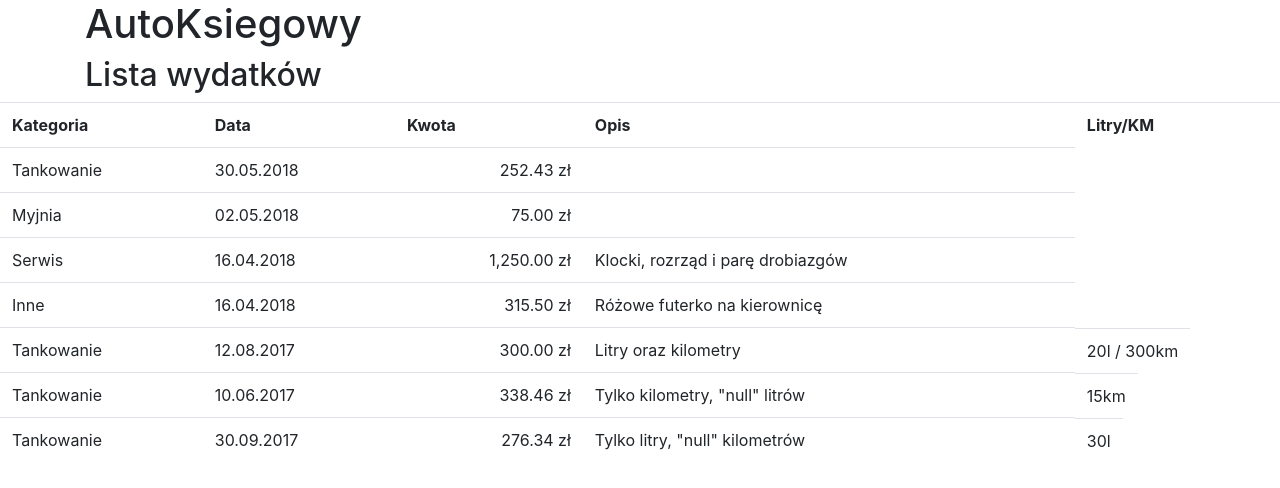
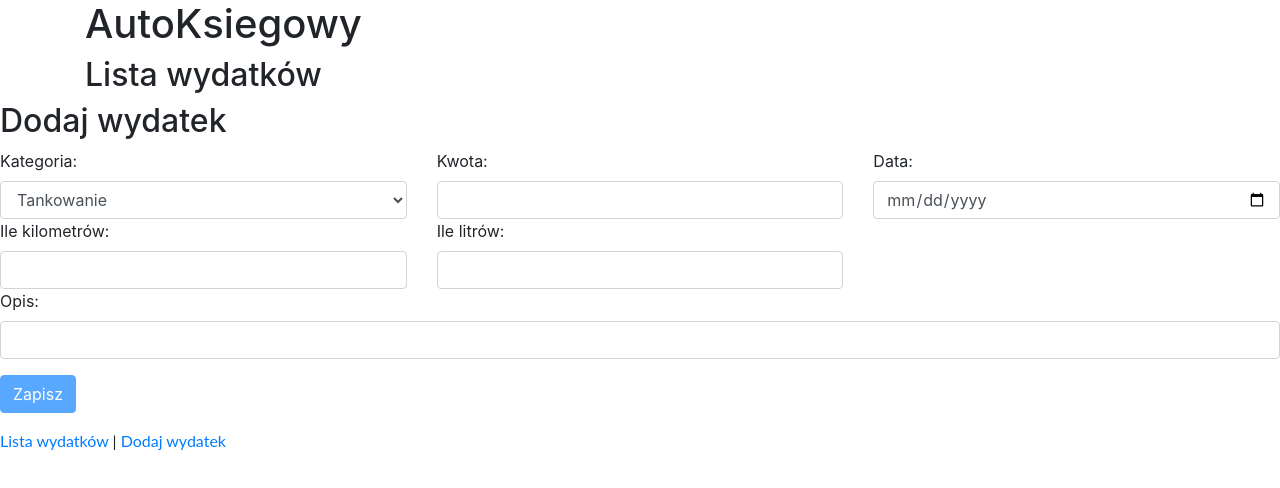
Before and after one commit to OliverKiszka/angular-ngx7eb, an Angular app: page /dodaj in a window 1280 px wide. Shown: the top 488 px of the page. Built offline with nearby package versions, Linux system fonts and the light colour scheme.

Commit message:
7 files modified, 3 added

```diff
--- a/src/app/app.component.html
+++ b/src/app/app.component.html
@@ -7,4 +7,9 @@
 
 </div>
 
-<app-lista-wydatkow></app-lista-wydatkow>
+<router-outlet></router-outlet>
+
+<p>
+    <a routerLink="/wydatki">Lista wydatków</a> |
+    <a routerLink="/dodaj">Dodaj wydatek</a>
+</p>
--- a/src/app/app.component.ts
+++ b/src/app/app.component.ts
@@ -20,8 +20,5 @@ ngOnInit() {
 //         new Wydatek('Tankowanie', 276.34, 'Tylko litry, "null" kilometrów', new Date(2017, 8, 30),null, 30)
 //     ];
 // }
-
 }
-
-
 }
--- a/src/app/app.module.ts
+++ b/src/app/app.module.ts
@@ -1,15 +1,26 @@
 import { NgModule } from '@angular/core';
 import { BrowserModule } from '@angular/platform-browser';
 import { FormsModule } from '@angular/forms';
+import { RouterModule, Routes } from '@angular/router';
 import { AppComponent } from './app.component';
 import { ListaWydatkowComponent } from './lista-wydatkow/lista-wydatkow.component';
 import { WydatkiService } from './wydatki.service';
+import { DodajWydatekComponent } from './dodaj-wydatek/dodaj-wydatek.component';
 
 
+const appRoutes: Routes = [
+  { path: 'wydatki', component: ListaWydatkowComponent },
+  { path: 'dodaj', component: DodajWydatekComponent },
+  { path: '',
+    redirectTo: '/wydatki',
+    pathMatch: 'full'
+  }
+];
+
 @NgModule({
-  imports:      [ BrowserModule, FormsModule ],
-  declarations: [ AppComponent, ListaWydatkowComponent ],
+  imports:      [ BrowserModule, FormsModule, RouterModule.forRoot(appRoutes) ],
+  declarations: [ AppComponent, ListaWydatkowComponent, DodajWydatekComponent ],
   bootstrap:    [ AppComponent ],
-  providers: [WydatkiService]
+  providers: [ WydatkiService ]
 })
 export class AppModule { }
--- /dev/null
+++ b/src/app/dodaj-wydatek/dodaj-wydatek.component.html
@@ -0,0 +1,36 @@
+<h2>Dodaj wydatek</h2>
+
+<form (ngSubmit)="onSubmit()" #wydatekForm="ngForm">
+  <div class="row">
+    <div class="col">
+      <label>Kategoria:</label>
+      <select class="form-control" name="kategoria" [(ngModel)]="nowyWydatek.kategoria">
+  <option *ngFor="let k of kategorie">{{k}}</option>
+</select>
+    </div>
+    <div class="col">
+      <label>Kwota:</label>
+      <input class="form-control" name="kwota" type="number" required min="0" [(ngModel)]="nowyWydatek.kwota">
+    </div>
+    <div class="col">
+      <label>Data:</label>
+      <input class="form-control" name="data" type="date" required min="0" [(ngModel)]="nowyWydatek.data">
+    </div>
+  </div>
+  <div class="row" *ngIf="nowyWydatek.kategoria=='Tankowanie'">
+    <div class="col">
+      <label>Ile kilometrów:</label>
+      <input class="form-control" name="ileKm" type="number" required min="0" [(ngModel)]="nowyWydatek.ileKm">
+    </div>
+    <div class="col">
+      <label>Ile litrów:</label>
+      <input class="form-control" name="ileLitrow" type="number" required min="0" [(ngModel)]="nowyWydatek.ileLitrow">
+    </div>
+    <div class="col"></div>
+  </div>
+  <div class="form-group">
+    <label>Opis:</label>
+    <input class="form-control" name="opis" type="text" required min="0" [(ngModel)]="nowyWydatek.opis">
+  </div>
+  <button class="btn btn-primary" [disabled]="wydatekForm.invalid" >Zapisz</button>
+</form>
--- /dev/null
+++ b/src/app/dodaj-wydatek/dodaj-wydatek.component.ts
@@ -0,0 +1,27 @@
+import { Component, OnInit } from '@angular/core';
+import { Wydatek } from '../wydatek';
+import { WydatkiService } from '../wydatki.service';
+import { Router } from '@angular/router';
+
+@Component({
+  selector: 'app-dodaj-wydatek',
+  templateUrl: './dodaj-wydatek.component.html',
+  styleUrls: ['./dodaj-wydatek.component.css']
+})
+export class DodajWydatekComponent implements OnInit {
+  kategorie: string[];
+  nowyWydatek: Wydatek;
+
+  constructor(private wydatkiService: WydatkiService, private router: Router) { }
+
+  ngOnInit() {
+    this.nowyWydatek = new Wydatek(null, 'Tankowanie', null, null, null);
+    this.kategorie = this.wydatkiService.getKategorie();
+  }
+
+  onSubmit() {
+    this.wydatkiService.dodajWydatek(this.nowyWydatek);
+    this.nowyWydatek = new Wydatek(null, 'Tankowanie', null, null, null);
+    this.router.navigate(['/wydatki']);
+  }
+}
--- a/src/app/lista-wydatkow/lista-wydatkow.component.html
+++ b/src/app/lista-wydatkow/lista-wydatkow.component.html
@@ -5,6 +5,7 @@
         <th>Kwota</th>
         <th>Opis</th>
         <th>Litry/KM</th>
+        <th></th>
     </tr>
     <tr *ngFor="let wydatek of wydatki">
       <td>{{wydatek.kategoria}}</td>
@@ -15,6 +16,9 @@
       <td *ngIf="wydatek.ileKm && wydatek.ileLitrow">{{wydatek.ileLitrow}}l / {{wydatek.ileKm}}km</td>
       <td *ngIf="!wydatek.ileKm && wydatek.ileLitrow">{{wydatek.ileLitrow}}l</td>
       <td *ngIf="wydatek.ileKm && !wydatek.ileLitrow">{{wydatek.ileKm}}km</td>
+      <td>
+        <button class="btn btn-danger" (click)="usunWydatek(wydatek.id)">Usuń</button>
+      </td>
   </div>
 </tr>
 
--- a/src/app/lista-wydatkow/lista-wydatkow.component.ts
+++ b/src/app/lista-wydatkow/lista-wydatkow.component.ts
@@ -15,5 +15,8 @@ export class ListaWydatkowComponent implements OnInit {
   ngOnInit() {
     this.wydatki = this.wydatkiService.getWydatki();
   }
+  usunWydatek(id: number) {
+    this.wydatkiService.usunWydatek(id);
+  }
 
 }
--- a/src/app/wydatek.ts
+++ b/src/app/wydatek.ts
@@ -1,6 +1,7 @@
 export class Wydatek {
 
     constructor(
+        public id: number,
         public kategoria: string,
         public kwota: number,
         public opis: string,
--- a/src/app/wydatki.service.ts
+++ b/src/app/wydatki.service.ts
@@ -6,20 +6,31 @@ export class WydatkiService {
 
 
   private wydatki: Wydatek[];
+  private nextId: number;
 
   constructor() {
-    this.wydatki = [
-        new Wydatek('Tankowanie', 252.43, '', new Date(2018, 4, 30)),
-        new Wydatek('Myjnia', 75, '', new Date(2018, 4, 2)),
-        new Wydatek('Serwis', 1250, 'Klocki, rozrząd i parę drobiazgów', new Date(2018, 3, 16)),
-        new Wydatek('Inne', 315.50, 'Różowe futerko na kierownicę', new Date(2018, 3, 16)),
-        new Wydatek('Tankowanie', 300, 'Litry oraz kilometry', new Date(2017, 7, 12), 300, 20),
-        new Wydatek('Tankowanie', 338.46, 'Tylko kilometry, "null" litrów ', new Date(2017, 5, 10), 15, null),
-        new Wydatek('Tankowanie', 276.34, 'Tylko litry, "null" kilometrów', new Date(2017, 8, 30),null, 30)
+   this.wydatki = [
+      new Wydatek(1, 'Tankowanie', 252.43, '', new Date(2018, 4, 30), 527.5, 48),
+      new Wydatek(2, 'Myjnia', 75, '', new Date(2018, 4, 2)),
+      new Wydatek(3, 'Serwis', 1250, 'Klocki, rozrząd i parę drobiazgów', new Date(2018, 3, 16)),
+      new Wydatek(4, 'Inne', 315.50, 'Różowe futerko na kierownicę', new Date(2018, 3, 16)),
+      new Wydatek(5, 'Tankowanie', 325.20, 'Do pełna po urlopie', new Date(2017, 7, 12), 527),
+      new Wydatek(6, 'Tankowanie', 257.30, '', new Date(2017, 7, 13), null, 35)
     ];
+    this.nextId = 7;
   }
   getWydatki() {
     return this.wydatki;
   }
-
+  getKategorie(): string[] {
+    return KATEGORIE;
+  }
+  dodajWydatek(nowyWydatek: Wydatek): void {
+    this.wydatki.push(nowyWydatek);
+    nowyWydatek.id = this.nextId++;
+  }
+  usunWydatek(id: number): void {
+    const ind = this.wydatki.findIndex(wydatek => wydatek.id === id);
+    this.wydatki.splice(ind, 1);
+  }
 }
```
Also changed, not shown: src/app/dodaj-wydatek/dodaj-wydatek.component.css (added). Lines whose indentation alone changed are shown as unchanged.
